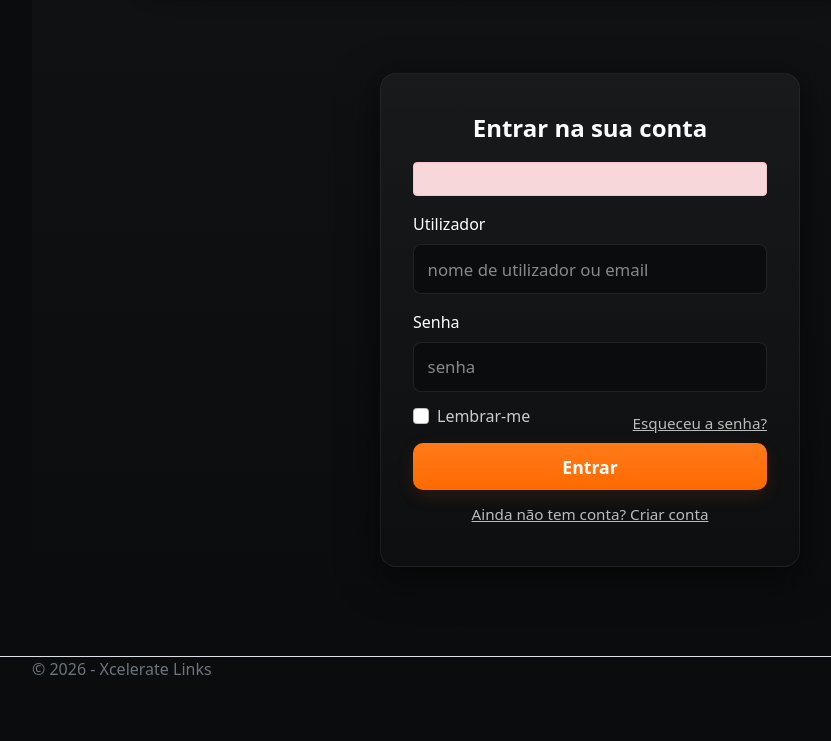
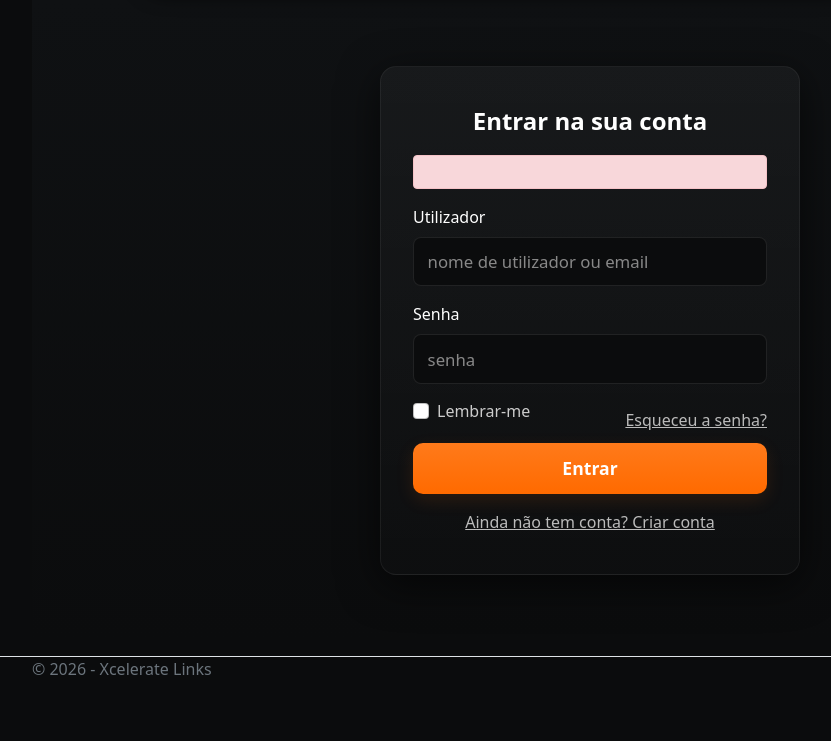
Before and after one commit to satoki-ikotas/xceleratelinks22, an ASP.NET Core app: page /Account/Login in a window 1280 px wide. Shown: the part 76-817 px from the top of the page, without its empty margins (50-881 px from the left). Run offline with ASP.NET Core 8, Linux system fonts and the light colour scheme.

Commit message:
Clean login button styles
Co-authored-by: satoki-ikotas <242077306+satoki-ikotas@users.noreply.github.com>

```diff
--- a/XcelerateLinks/wwwroot/css/login.css
+++ b/XcelerateLinks/wwwroot/css/login.css
@@ -185,25 +185,6 @@
     }
 
 
-.login-btn {
-    background: linear-gradient(180deg,#ff7a1a,#ff6a00);
-    border: none;
-    color: white;
-    width: 100%;
-    padding: .65rem;
-    border-radius: 10px;
-    font-weight: 600;
-    margin-top: .5rem;
-}
-
-.secondary-link {
-    display: block;
-    text-align: center;
-    margin-top: .8rem;
-    color: #bbb;
-    font-size: .95rem;
-}
-
 .form-note {
     color: #bdbdbd;
     font-size: .9rem;
```
